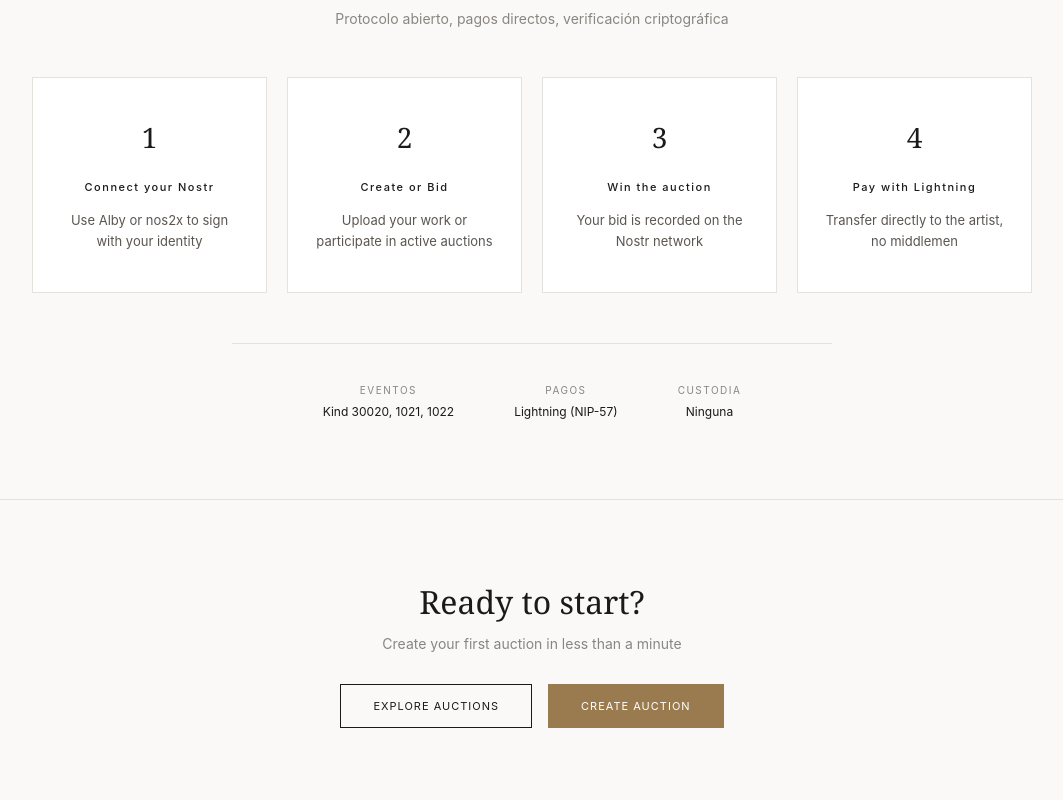
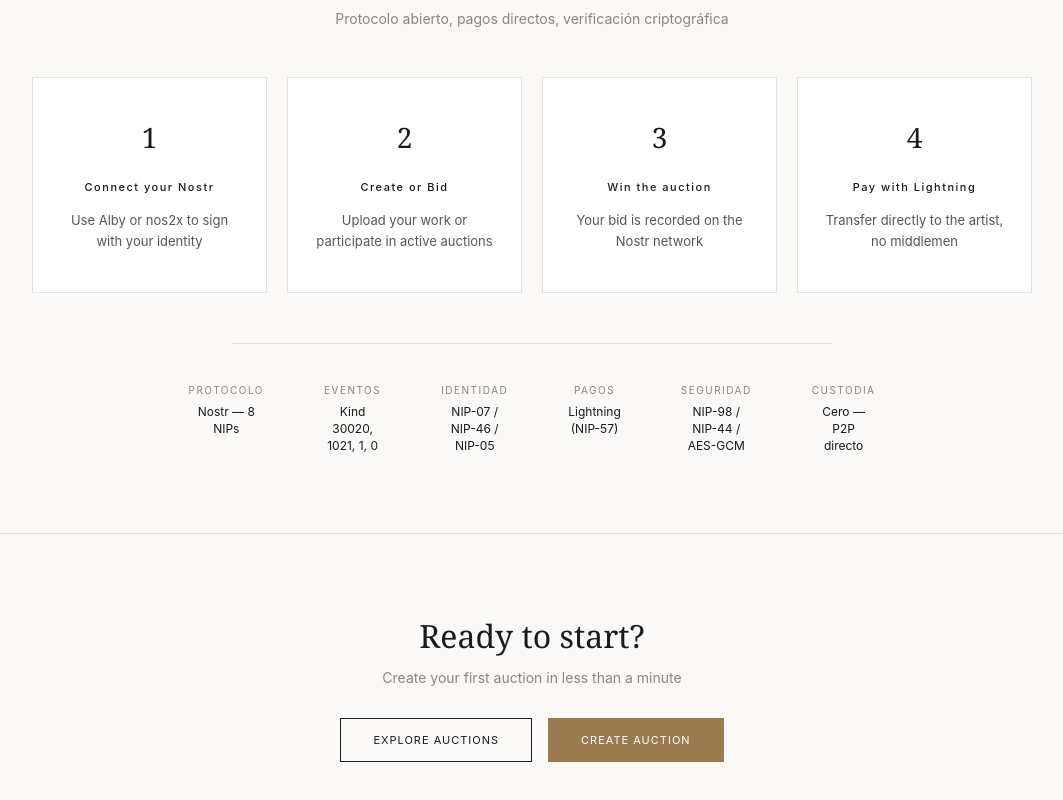
Before and after one commit to warrior-lai/hash-21, a React (Vite) app in the folder subastas-app/: page / in a window 1280 px wide. Shown: the part 997-1797 px from the top of the page, without its empty margins (108-1171 px from the left). Built offline with nearby package versions, Linux system fonts and the light colour scheme; no server answers.

Commit message:
fix: update tech footer with all 8 NIPs and full stack info

```diff
--- a/subastas-app/src/components/HowItWorks.jsx
+++ b/subastas-app/src/components/HowItWorks.jsx
@@ -44,16 +44,28 @@ export function HowItWorks() {
 
       <div className="tech-footer">
         <div className="tech-item">
+          <span className="tech-label">PROTOCOLO</span>
+          <span className="tech-value">Nostr — 8 NIPs</span>
+        </div>
+        <div className="tech-item">
           <span className="tech-label">EVENTOS</span>
-          <span className="tech-value">Kind 30020, 1021, 1022</span>
+          <span className="tech-value">Kind 30020, 1021, 1, 0</span>
+        </div>
+        <div className="tech-item">
+          <span className="tech-label">IDENTIDAD</span>
+          <span className="tech-value">NIP-07 / NIP-46 / NIP-05</span>
         </div>
         <div className="tech-item">
           <span className="tech-label">PAGOS</span>
           <span className="tech-value">Lightning (NIP-57)</span>
         </div>
         <div className="tech-item">
+          <span className="tech-label">SEGURIDAD</span>
+          <span className="tech-value">NIP-98 / NIP-44 / AES-GCM</span>
+        </div>
+        <div className="tech-item">
           <span className="tech-label">CUSTODIA</span>
-          <span className="tech-value">Ninguna</span>
+          <span className="tech-value">Cero — P2P directo</span>
         </div>
       </div>
     </section>
```
